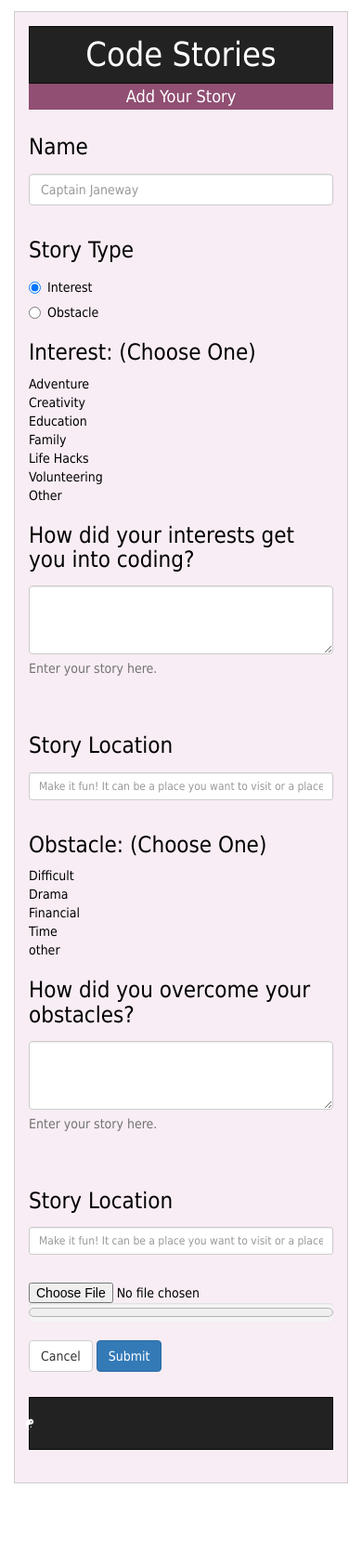
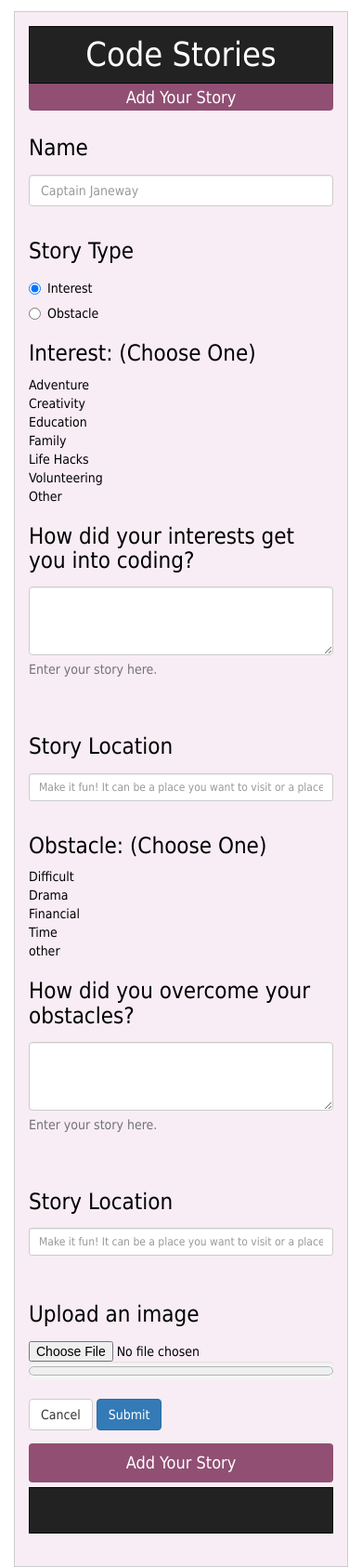
Before and after one commit to zenvercoder/codeStories, a plain HTML site: page form.html in a window 390 px wide. Shown: the whole page at 93% size. Before the commit the page ends 1596 px from the top, so only its background shows below. Drawn offline with nearby package versions, Linux system fonts and the light colour scheme.

Commit message:
reformat + style

```diff
--- a/form.html
+++ b/form.html
@@ -59,9 +59,9 @@
                     </div>
                 </div>
 
-                <!--<li class="dropdown">-->
+                <div role="menu" class="formListItem interestList">
                     <h3>Interest: (Choose One)</h3>
-                <div role="menu" class="formListItem">
+
                     <li>
                         <a href="#" id="adventure" class="interestsOptions">Adventure</a>
                     </li>
@@ -84,9 +84,8 @@
                         <a href="#" id="interestOther" class="interestsOptions">Other</a>
                     </li>
                 </div>
-                <!--</li>-->
 
-                <div class="form-group">
+                <div class="form-group interestStoryField">
                     <label for="interestStory" class="col-lg-2 control-label">
                         <h3>How did your interests get you into
                             coding?</h3>
@@ -112,8 +111,9 @@
                            placeholder="Make it fun! It can be a place you want to visit or a place related to your story somehow">
                 </div>
 
+                <div class="formListItem obstacleList" role="menu">
                     <h3>Obstacle: (Choose One)</h3>
-                <div class="formListItem" role="menu">
+
                     <li>
                         <a href="#" id="tooHard" class="obstaclesOptions">Difficult</a>
                     </li>
@@ -131,7 +131,7 @@
                     </li>
                 </div>
 
-                <div class="form-group">
+                <div class="form-group obstacleStoryField">
                     <label for="obstacleStory" class="col-lg-2 control-label">
                         <h3>How did you overcome your obstacles?</h3>
                     </label>
@@ -156,11 +156,16 @@
                            placeholder="Make it fun! It can be a place you want to visit or a place related to your story somehow">
                 </div>
 
+                <div class="imgUpload">
+                    <label>
+                        <h3>Upload an image</h3>
+                    </label>
                     <input type="file" value="upload" id="fileButton"/>
 
                     <div class="progress progress-striped">
                         <progress value="0" max="100" id="uploader" style="height: 20px; width:100%; display:block;">0%
                         </progress>
+                    </div>
                 </div>
 
                 <div class="form-group">
@@ -172,34 +177,9 @@
             </fieldset>
         </form>
 
+        <h4 class="addStory storyFooter">Add Your Story</h4>
+        <nav class="navbar navbar-inverse navbar-card">
 
-        <nav class="navbar navbar-inverse navbar-card">
-            <ul class="nav navbar-nav">
-                <li class="dropdown">
-                    <a href="#"
-                       class="dropdown-toggle"
-                       data-toggle="dropdown"
-                       role="button"
-                       aria-expanded="false">
-                        <img src="images/yySmallWhite2.png" class="yin">
-                    </a>
-                    <ul class="dropdown-menu" role="menu">
-                        <li>
-                            <a target="_blank" href="https://www.linkedin.com/in/zenvercoder">LinkedIn</a>
-                        </li>
-
-                        <li>
-                            <a target="_blank" href="https://github.com/zenvercoder">GitHub</a>
-                        </li>
-                        <li>
-                            <a target="_blank" href="http://codepen.io/zenvercoder/">Code Pen</a>
-                        </li>
-                        <li>
-                            <a target="_blank" href="https://twitter.com/zenvercoder?lang=en">Twitter</a>
-                        </li>
-                    </ul>
-                </li>
-            </ul>
         </nav>
     </div>
 </div>
--- a/styles/form.css
+++ b/styles/form.css
@@ -20,14 +20,21 @@
 }
 
 .addStory {
-    margin-top: -21px;
+    margin-top: -26px;
     margin-bottom: 7px;
     text-align: center;
     padding: 5px;
+    padding-top: 11px;
     background-color: rgba(119, 41, 83, .8);
     font-weight: 100;
+    border-radius: 4px;
+    color: white;
+}
 
-    color: white;
+.storyFooter {
+    margin-bottom: -7px;
+    margin-top: -1px;
+    padding-bottom: 12px;
 }
 
 a.interestsOptions,
```
Lines whose indentation alone changed are shown as unchanged.
